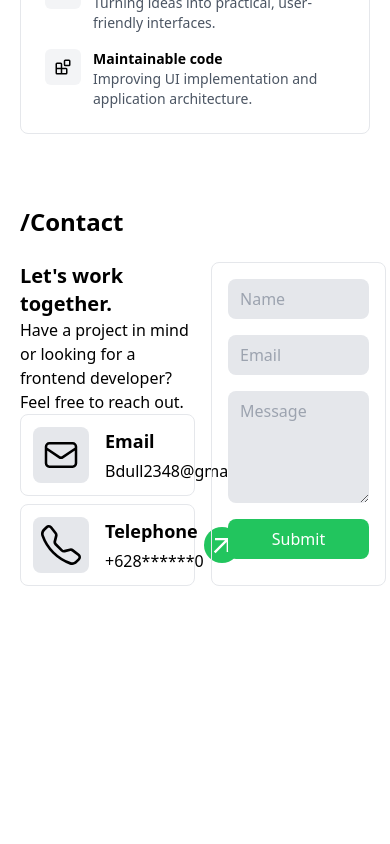
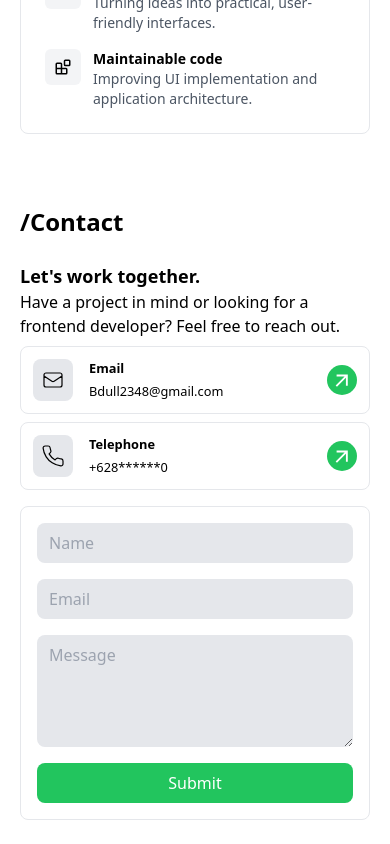
Before and after one commit to Resya-Hasan/portofolio, a React (Vite) app: page / in a window 390 px wide. Shown: the part 7307-8151 px from the top of the page. Before the commit the page ends 7917 px from the top, so only its background shows below. Built offline with nearby package versions, Linux system fonts and the light colour scheme.

Commit message:
email sending feature done

```diff
--- a/package.json
+++ b/package.json
@@ -10,6 +10,7 @@
     "preview": "vite preview"
   },
   "dependencies": {
+    "@emailjs/browser": "^5.0.3",
     "react": "^19.2.8",
     "react-dom": "^19.2.8",
     "react-icons": "^5.7.0",
--- a/src/sections/Contact.tsx
+++ b/src/sections/Contact.tsx
@@ -1,56 +1,114 @@
 import { HiOutlineMail } from "react-icons/hi";
 import { MdOutlineArrowOutward } from "react-icons/md";
-import { BsTelephone } from "react-icons/bs";
+import { FiPhone } from "react-icons/fi";
+import { useRef, useState, type FormEvent } from "react"
+import emailJs from "@emailjs/browser"
+
+type Status = "idle" | "sending" | "success" | "error"
 
 const Contact = () => {
+    const formRef = useRef<HTMLFormElement>(null);
+    const [status, setStatus] = useState<Status>("idle")
+
+    const handleSubmit = async (e: FormEvent<HTMLFormElement>) => {
+        e.preventDefault();
+        if (!formRef.current) return;
+
+        setStatus("sending")
+        try {
+            await emailJs.sendForm(
+                import.meta.env.VITE_EMAILJS_SERVICE_ID,
+                import.meta.env.VITE_EMAILJS_TEMPLATE_ID,
+                formRef.current,
+                { publicKey: import.meta.env.VITE_EMAILJS_PUBLIC_KEY }
+            );
+            setStatus('success')
+            formRef.current.reset();
+        } catch (err) {
+            console.log(err);
+            setStatus("error")
+        }
+    }
+
     return (
         <section className="px-5 pt-12 xl:px-32 2xl:px-96 mb-6">
             <h1 className="text-2xl md:text-3xl lg:text-4xl font-bold mb-6">/Contact</h1>
 
-            <div className="flex gap-4">
-                <div className="w-[50%] flex flex-col justify-between">
-                    <div>
-                        <h3 className="text-xl font-bold">Let's work together.</h3>
+            <div className="flex flex-col lg:flex-row gap-4">
+                <div className="lg:w-[50%] flex flex-col justify-between">
+                    <div className="mb-2">
+                        <h3 className="text-lg md:text-xl lg:text-2xl font-bold">Let's work together.</h3>
                         <p>Have a project in mind or looking for a frontend developer? Feel free to reach out.</p>
                     </div>
                     <div className="flex flex-col gap-2">
                         <div className="flex border border-line rounded-lg p-3 justify-between">
                             <div className="flex gap-4">
                                 <div className="bg-line flex items-center p-2 rounded-lg">
-                                    <HiOutlineMail size={40} strokeWidth={1.5}/>
+                                    <HiOutlineMail className="text-[1.5rem] lg:text-[2.5rem]" strokeWidth={1.2} />
                                 </div>
-                                <div className="flex flex-col gap-1">
-                                    <h5 className="text-lg font-bold">Email</h5>
-                                    <p>Bdull2348@gmail.com</p>
+                                <div className="flex flex-col gap-1 justify-between">
+                                    <h5 className="text-[0.8rem] lg:text-md xl:text-[1.1rem] font-bold">Email</h5>
+                                    <p className="text-[0.8rem] lg:text-md xl:text-[1rem]">Bdull2348@gmail.com</p>
                                 </div>
                             </div>
 
                             <a href="#" className="bg-acc text-white rounded-full self-center p-1">
-                                <MdOutlineArrowOutward size={28} />
+                                <MdOutlineArrowOutward className="text-[1.4rem] lg:text-[1.8rem]" />
                             </a>
                         </div>
                         <div className="flex border border-line rounded-lg p-3 justify-between">
                             <div className="flex gap-4">
                                 <div className="bg-line flex items-center p-2 rounded-lg">
-                                    <BsTelephone size={40} />
+                                    <FiPhone className="text-[1.5rem] lg:text-[2.5rem]" strokeWidth={1.2} />
                                 </div>
-                                <div className="flex flex-col gap-1">
-                                    <h5 className="text-lg font-bold">Telephone</h5>
-                                    <p>+628******0</p>
+                                <div className="flex flex-col gap-1 justify-between">
+                                    <h5 className="text-[0.8rem] lg:text-md xl:text-[1.1rem] font-bold">Telephone</h5>
+                                    <p className="text-[0.8rem] lg:text-md xl:text-[1rem]">+628******0</p>
                                 </div>
                             </div>
 
                             <a href="#" className="bg-acc text-white rounded-full self-center p-1">
-                                <MdOutlineArrowOutward size={28} />
+                                <MdOutlineArrowOutward className="text-[1.4rem] lg:text-[1.8rem]" />
                             </a>
                         </div>
                     </div>
                 </div>
-                <form className="flex flex-col border border-line rounded-lg w-[50%] p-4 gap-4">
-                    <input placeholder="Name" className="py-2 px-3 bg-line rounded-lg focus-within:outline-2 focus-within:outline-acc" />
-                    <input placeholder="Email" className="py-2 px-3 bg-line rounded-lg focus-within:outline-2 focus-within:outline-acc" />
-                    <textarea placeholder="Message" className="py-2 px-3 h-28 bg-line rounded-lg focus-within:outline-2 focus-within:outline-acc" />
-                    <button type="submit" className="bg-acc text-white py-2 rounded-lg">Submit</button>
+                <form
+                    ref={formRef}
+                    onSubmit={handleSubmit}
+                    className="flex flex-col border border-line rounded-lg lg:w-[50%] p-4 gap-4"
+                >
+                    <input
+                        name="name"
+                        placeholder="Name"
+                        required
+                        className="py-2 px-3 bg-line rounded-lg focus-within:outline-2 focus-within:outline-acc"
+                    />
+                    <input
+                        name="email"
+                        type="email"
+                        placeholder="Email"
+                        required
+                        className="py-2 px-3 bg-line rounded-lg focus-within:outline-2 focus-within:outline-acc"
+                    />
+                    <input
+                        type="hidden"
+                        name="time"
+                        value={new Date().toLocaleString("id-ID")}
+                    />
+                    <textarea
+                        name="message"
+                        rows={5}
+                        placeholder="Message"
+                        required
+                        className="py-2 px-3 h-28 bg-line rounded-lg focus-within:outline-2 focus-within:outline-acc"
+                    />
+                    <button type="submit" disabled={status === "sending"} className="bg-acc text-white py-2 rounded-lg">
+                        {status === "sending" ? "Sending..." : "Submit"}
+                    </button>
+
+                    {status === "success" && <p className="text-sm text-green-600">Message sent!</p>}
+                    {status === "error" && <p className="text-sm text-red-600">Failed to send, try again.</p>}
                 </form>
             </div>
         </section>
```
Also changed, not shown: src/vite-env.d.ts (added, +11 -0 lines), 2 other files (tests, documents, lock files or other folders).
